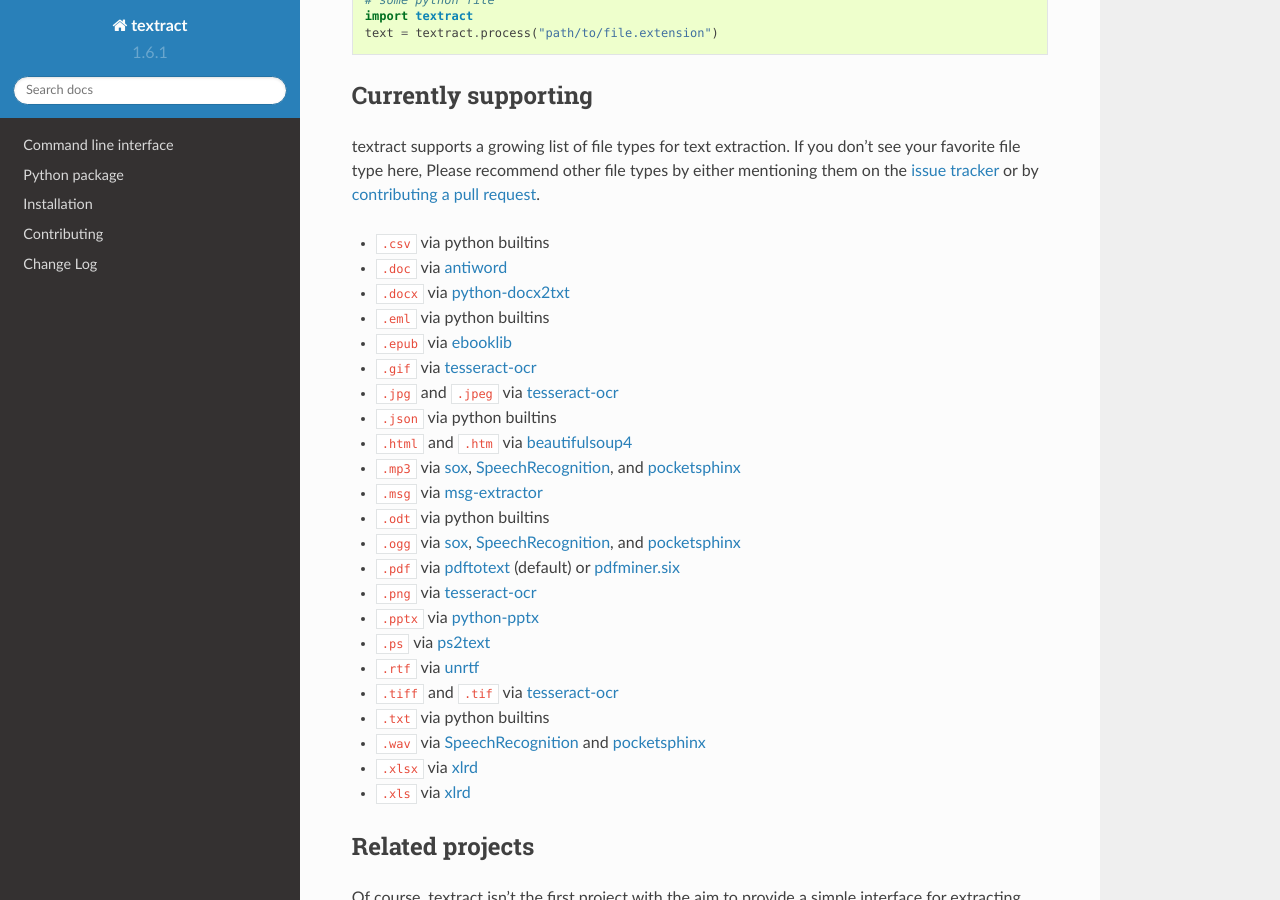
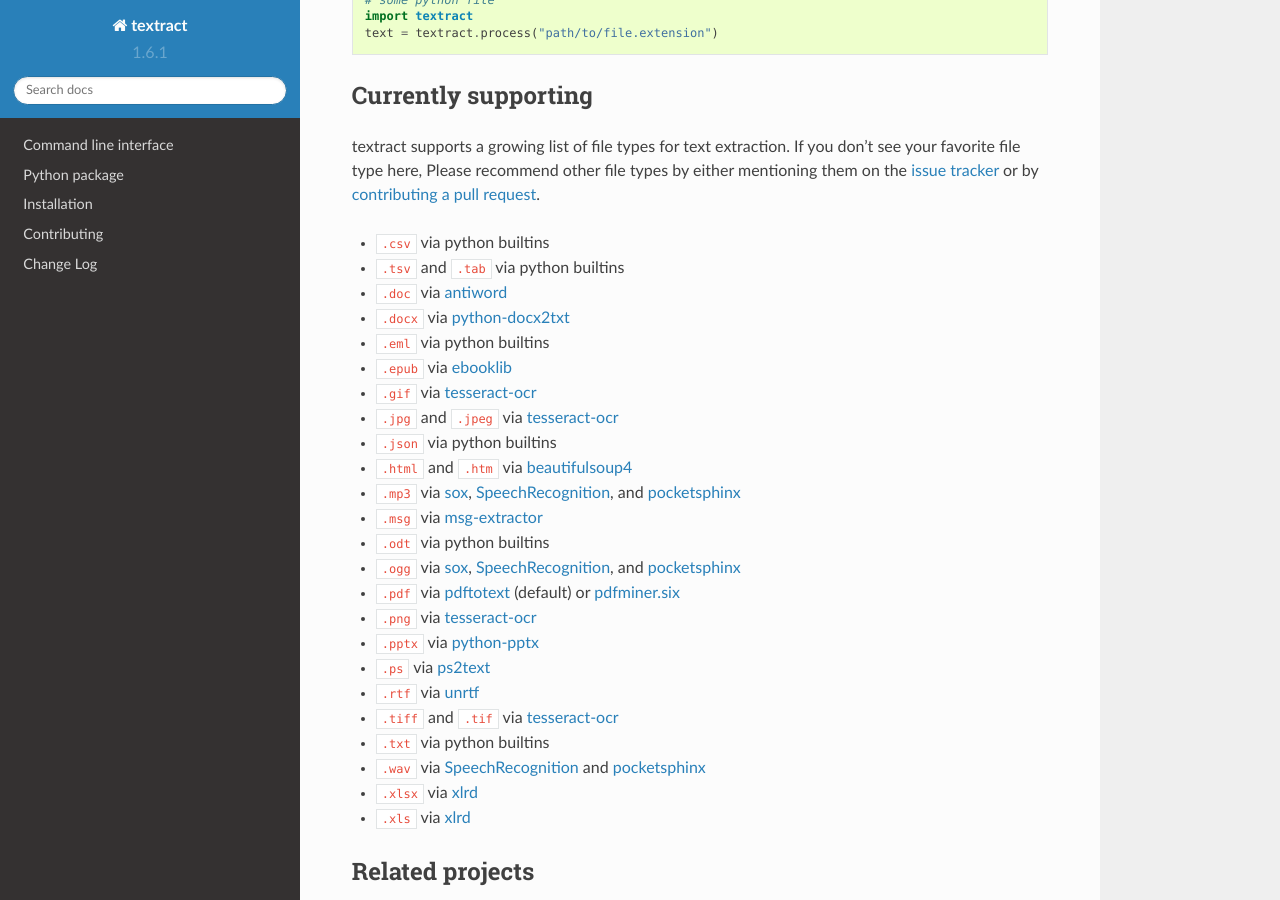
Before and after one commit to deanmalmgren/textract, a Sphinx documentation site: the page built from docs/index.rst, in a window 1280 px wide and 900 px high, scrolled down 488 px. Built offline with Sphinx 7.4.7 and the Read the Docs theme 2.0.0, drawn with Linux system fonts in a browser that asks for light colours.

Commit message:
Add .tsv and .tab support to index doc

```diff
--- a/docs/index.rst
+++ b/docs/index.rst
@@ -43,6 +43,8 @@
 
 
 * ``.csv`` via python builtins
+
+* ``.tsv`` and ``.tab`` via python builtins
 
 * ``.doc`` via `antiword`_
 
```
